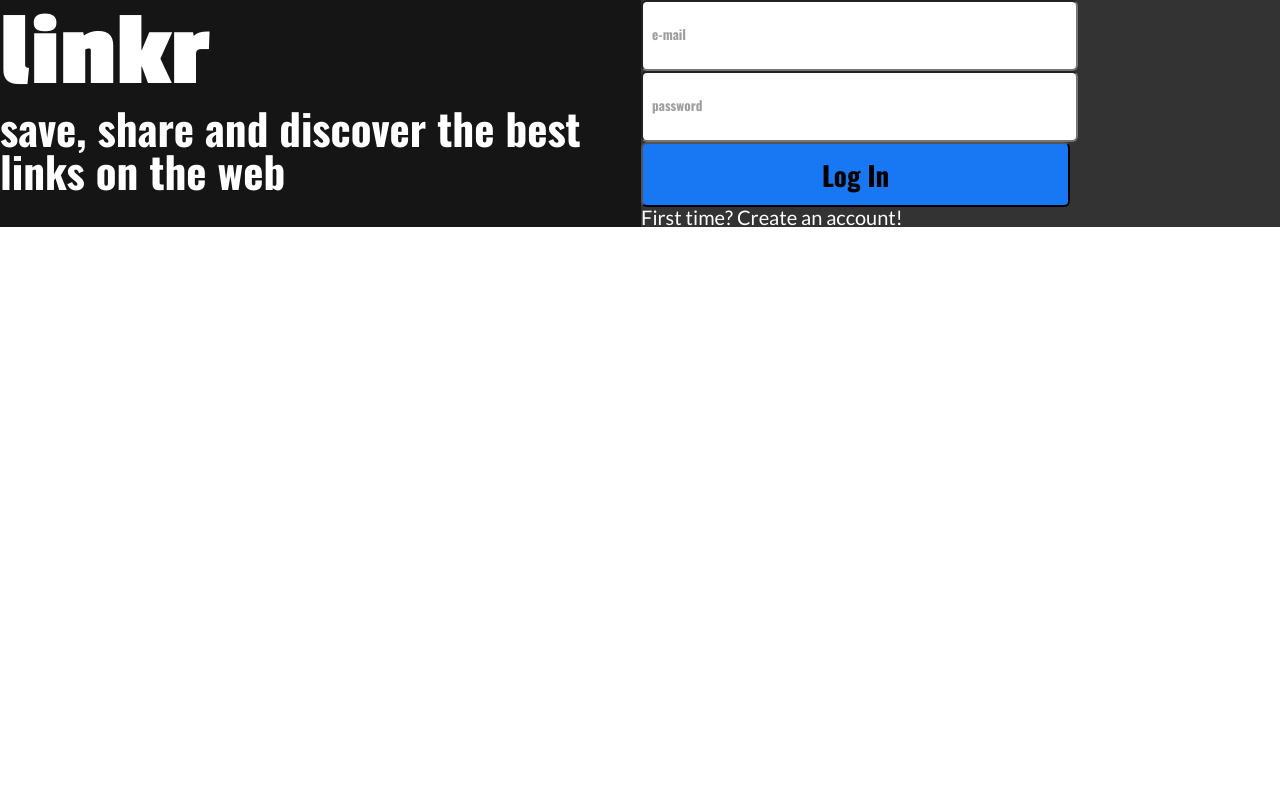
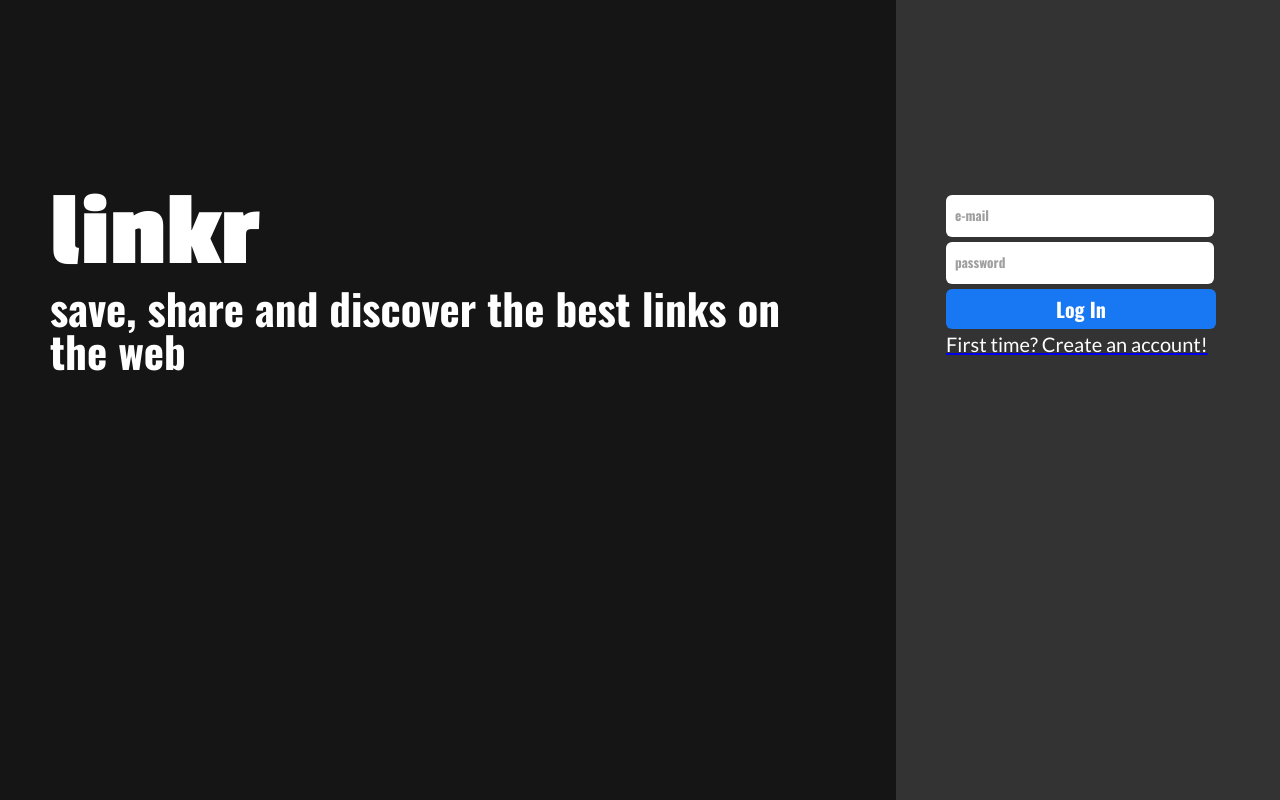
Before and after one commit to hiannmanso/LinkrFrontEnd, a React (Create React App) app: page / in a window 1280 px wide. Built offline with nearby package versions, Linux system fonts and the light colour scheme.

Commit message:
login screen fix

```diff
--- a/src/pages/Login/index.jsx
+++ b/src/pages/Login/index.jsx
@@ -10,6 +10,7 @@ import {
     SignUp
 } from "./styles";
 import api from "../../services/api";
+import "../../css/global.css"
 
 export default function Login() {
     const [email, setEmail] = useState("");
@@ -17,12 +18,13 @@ export default function Login() {
     const navigate = useNavigate();
     const { setToken } = useContext(AuthContext);
 
-    function authentication(e) {
+    async function authentication(e) {
         e.preventDefault();
 
         try {
-            const promise = api.postLogin({ email, password });
-            setToken(promise.data);
+            const { data } = await api.postLogin({ email, password });
+            console.log(data);
+            setToken(data);
             navigate("/feed");
         } catch (err) {
             console.log("Deu erro no login", err);
@@ -40,7 +42,9 @@ export default function Login() {
                     <Input type="email" placeholder="e-mail" name="email" onChange={e => setEmail(e.target.value)} value={email} required />
                     <Input type="password" placeholder="password" name="password" onChange={e => setPassword(e.target.value)} value={password} required />
                     <Button type="submit"><p>Log In</p></Button>
-                    <SignUp>First time? Create an account!</SignUp>
+                    <Link to="/signup">
+                        <SignUp>First time? Create an account!</SignUp>
+                    </Link>
                 </SignIn>
             </Main>
         </>
--- a/src/pages/Login/styles.jsx
+++ b/src/pages/Login/styles.jsx
@@ -2,11 +2,16 @@ import styled from "styled-components";
 
 const Main = styled.main`
     display: flex;
+    height: 100%;
+    box-sizing: border-box;
 `
 
 const Slogan = styled.div`
     background-color: #151515;
-
+    width: 70%;
+    box-sizing: border-box;
+    padding: 50px;
+    padding-top: 180px;
     h1 {
         font-family: 'Passion One', cursive;
         font-weight: 700;
@@ -24,12 +29,18 @@ const Slogan = styled.div`
 
 const SignIn = styled.form`
     background-color: #333333;
+    box-sizing: border-box;
+    width: 30%;
+    padding: 50px;
+    padding-top: 190px;
 `
 
 const Input = styled.input`
-    width: 429px;
-    height: 65px;
+    width: 264px;
+    height: 40px;
     border-radius: 6px;
+    margin-top: 5px;
+    border: 0 none;
     &:focus{
         outline: none;
     }
@@ -43,19 +54,23 @@ const Input = styled.input`
 `
 
 const Button = styled.button`
-    width: 429px;
-    height: 65px;
+    width: 270px;
+    height: 40px;
     border-radius: 6px;
     display: flex;
     align-items: center;
     justify-content: center;
     background-color: #1877F2;
+    margin-top: 5px;
+    margin-bottom: 5px;
+    border: 0 none;
     cursor: pointer;
 
     p {
         font-family: 'Oswald', sans-serif;
         font-weight: 700;
-        font-size: 27px;
+        font-size: 20px;
+        color: #FFFFFF;
     }
 `
 
@@ -64,6 +79,9 @@ const SignUp = styled.h1`
     font-weight: 400;
     color: #FFFFFF;
     font-size: 20px;
+    a {
+        text-decoration-color:#FFFFFF;
+    }
 `
 
 export {
--- a/src/services/api.jsx
+++ b/src/services/api.jsx
@@ -2,19 +2,19 @@ import axios from "axios";
 
 const URL = "http://localhost:5000/";
 
-async function postLogin(body) {
-    return await axios.post(`${URL}signin`, body);
+function postLogin(body) {
+    return axios.post(`${URL}signin`, body);
 }
 
 async function postSignUp(objeto) {
 
     try {
-        const resposta = await axios.post(`${URL}signup`,objeto);
-        const {data} = resposta;
+        const resposta = await axios.post(`${URL}signup`, objeto);
+        const { data } = resposta;
         console.log("registered!");
         return data;
     }
-    catch(err) {
+    catch (err) {
         console.log(err.resposta);
         return null;
     }
```
